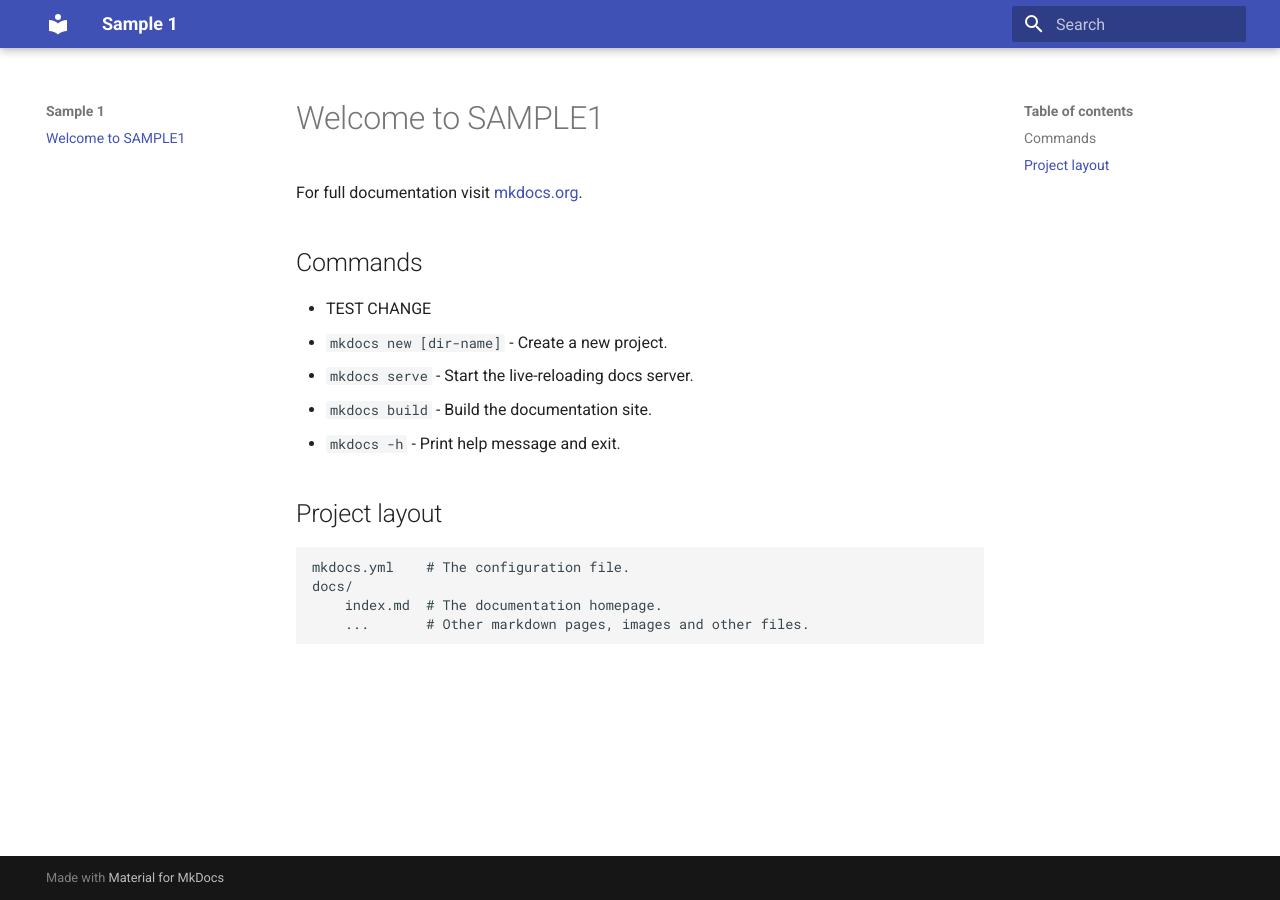
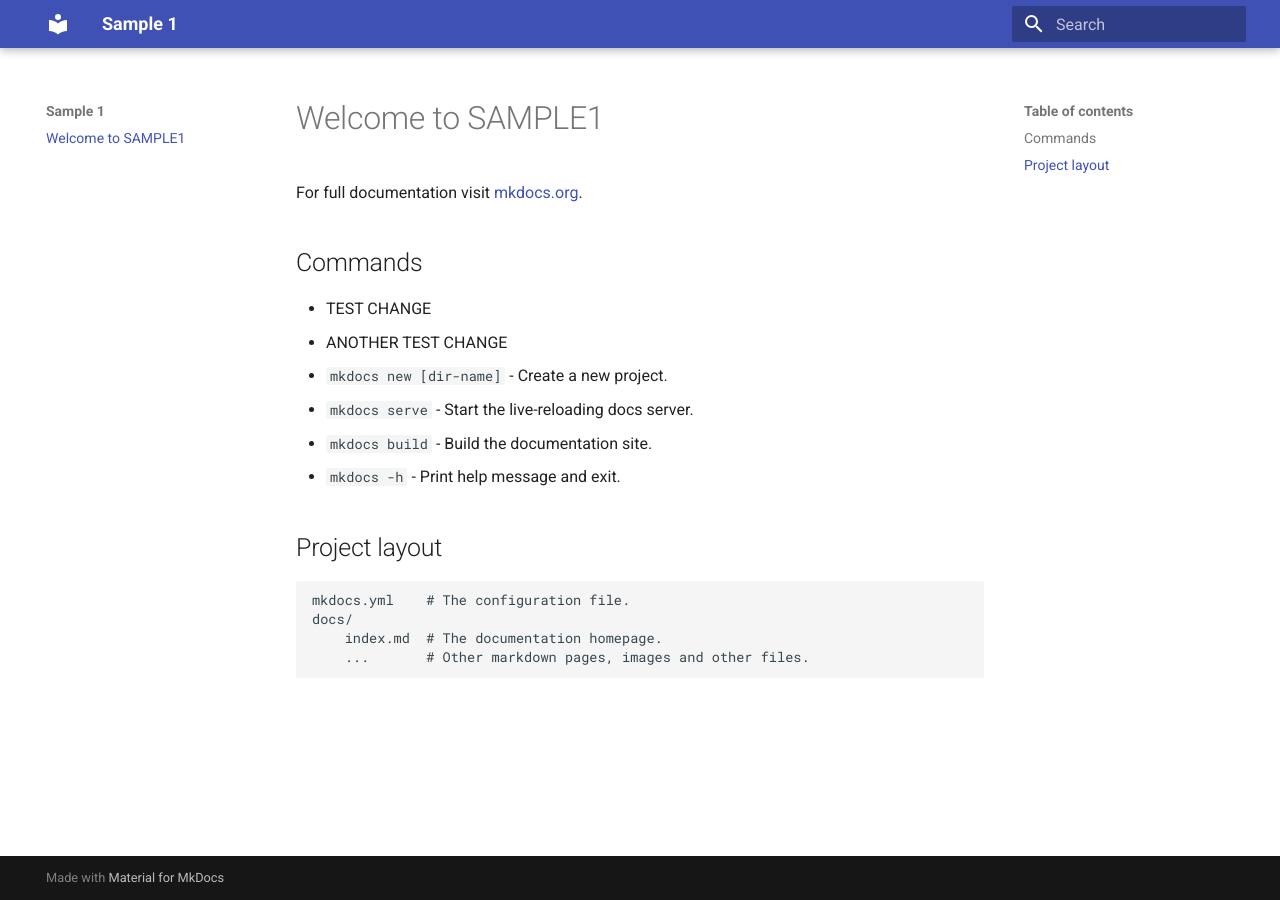
Before and after one commit to A-Baji/mk-docs-sample1, an MkDocs documentation site: the page built from docs/index.md, in a window 1280 px wide. Built offline with MkDocs 1.6.1 and Material for MkDocs 9.7.7, drawn with Linux system fonts in a browser that asks for light colours.

Commit message:
Update index.md

```diff
--- a/docs/index.md
+++ b/docs/index.md
@@ -5,6 +5,7 @@ For full documentation visit [mkdocs.org](https://www.mkdocs.org).
 ## Commands
 
 * TEST CHANGE
+* ANOTHER TEST CHANGE
 * `mkdocs new [dir-name]` - Create a new project.
 * `mkdocs serve` - Start the live-reloading docs server.
 * `mkdocs build` - Build the documentation site.
```
